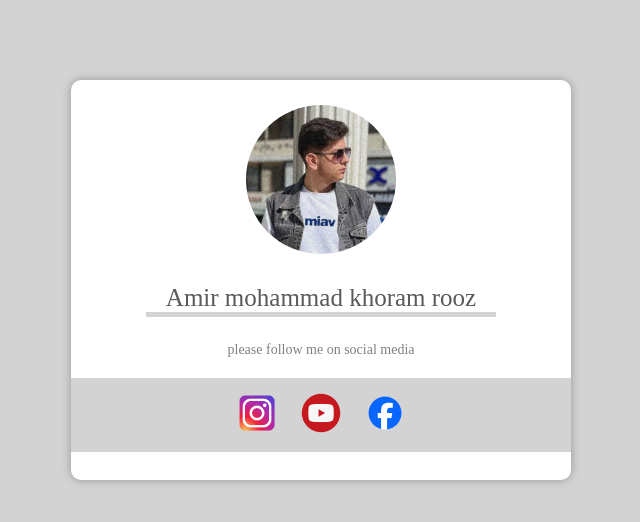
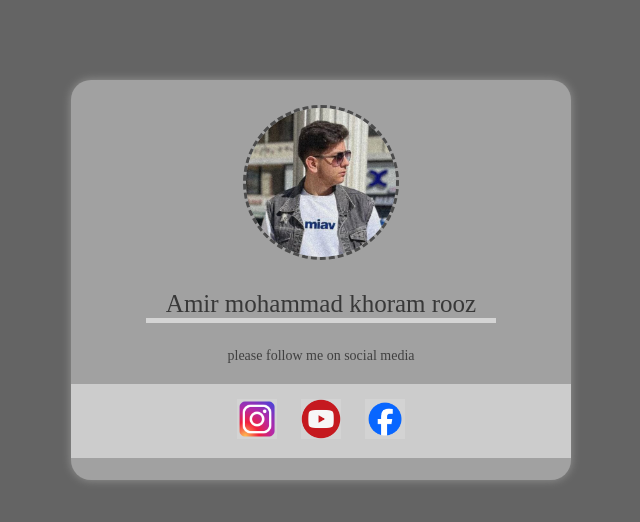
Before and after one commit to A-code86/profile-card, a plain HTML site: page index.html in a window 1280 px wide. Shown: the whole page, without its empty margins (319-959 px from the left). Drawn offline with Linux system fonts and the light colour scheme.

Commit message:
change bac color add border for img

```diff
--- a/style.css
+++ b/style.css
@@ -1,5 +1,5 @@
 body {
-    background-color: lightgray;
+    background-color: rgb(100, 100, 100);
 }
 
 .container {
@@ -7,14 +7,14 @@ body {
     display: block;
     width: 500px;
     height: 400px;
-    background-color: white;
+    background-color: rgb(161, 161, 161);
     margin: auto;
     margin-top: 80px;
     text-align: center;
     box-shadow: 0 5px 15px rgba(0,0,0,0.1);
     overflow: hidden;
     box-shadow: 0 0 10px #969695;
-    border-radius: 10px;
+    border-radius: 20px;
 }
 
 /* فاصله فقط از بالا */
@@ -28,6 +28,7 @@ body {
     width: 150px;
     height: auto;
     border-radius: 50%;
+    border: 3px dashed rgb(76, 76, 76);
     margin: auto;
 }
 
@@ -41,20 +42,20 @@ body {
     margin:25px auto;
     font-family: vazir;
     font-size: 25px;
-    color: #595959;
+    color: #383838;
     margin-top: 30px;
-    border-bottom: 5px solid lightgray;
+    border-bottom: 5px solid rgb(212, 212, 212);
 }
 
 .desc {
     font-size: 14px;
-    color: gray;
+    color: rgb(64, 64, 64);
     margin-top: 5px;
 }
 
 /* آیکون‌ها */
 .social {
-    background-color: lightgray;
+    background-color: rgb(204, 204, 204);
     padding: 15px 0;
     margin-top: 20px;
 }
```
